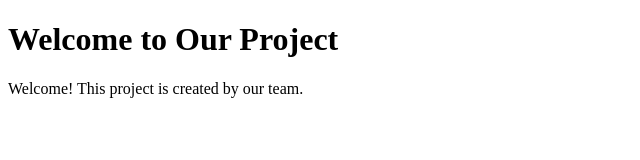
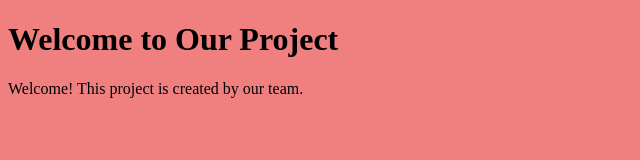
Before and after one commit to jaxongirk/Simple-Web-Application-, a plain HTML site: page index.html in a window 1280 px wide. Shown: the whole page, without its empty margins (0-640 px from the left). Drawn offline with Linux system fonts and the light colour scheme.

Commit message:
Update index.html

```diff
--- a/index.html
+++ b/index.html
@@ -3,7 +3,7 @@
 <head>
     <title>Team Project</title>
 </head>
-<body>
+<body style="background-color: lightcoral;">
     <h1>Welcome to Our Project</h1>
     <p id="message">Welcome! This project is created by our team.</p>
 </body>
```
